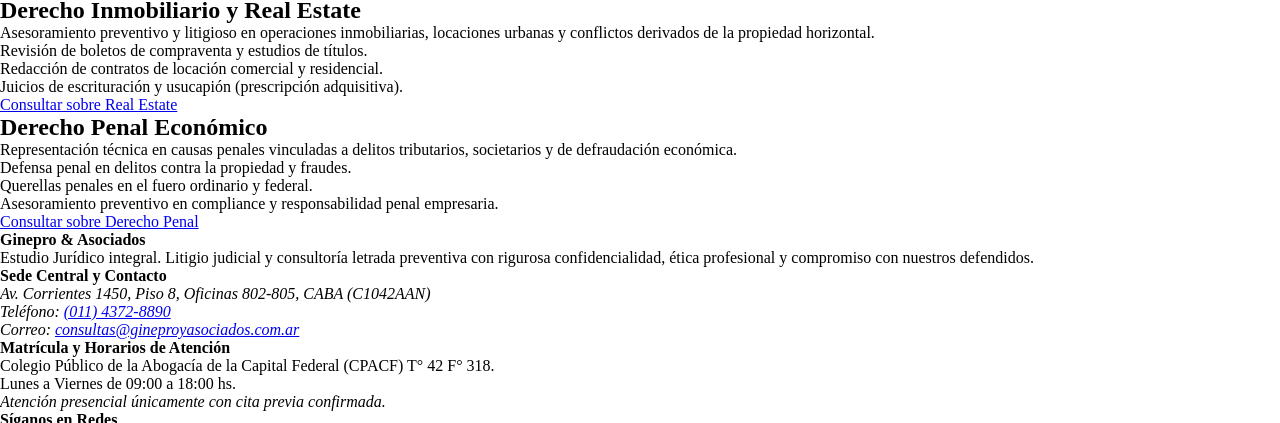
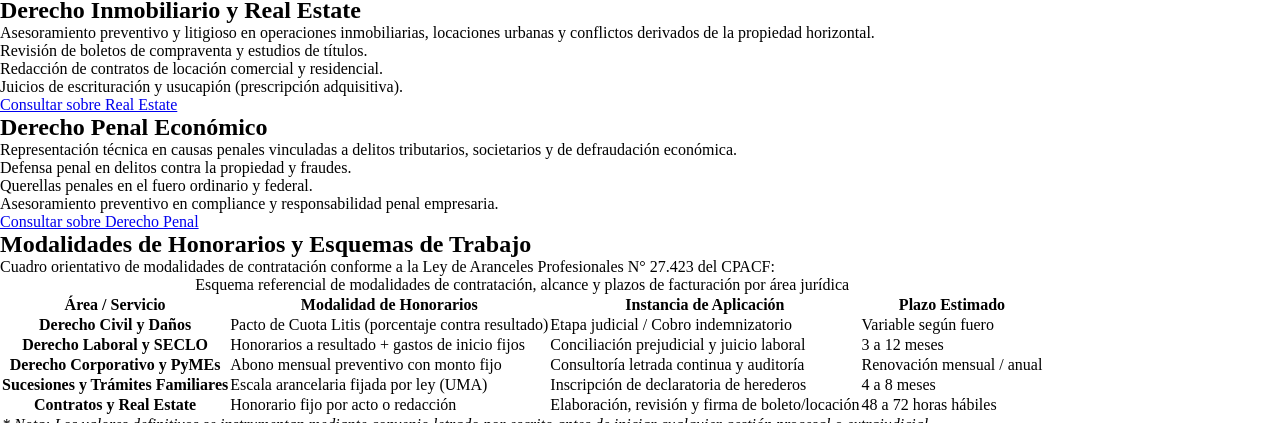
Before and after one commit to julianginepro/DiploWeb, a plain HTML site: page pages/areas.html in a window 1280 px wide. Shown: the part 2048-2471 px from the top of the page. Drawn offline with Linux system fonts and the light colour scheme.

Commit message:
Generacion de tabla

```diff
--- a/pages/areas.html
+++ b/pages/areas.html
@@ -148,6 +148,63 @@
 
         </section>
 
+        <!-- SECCIÓN DE HONORARIOS Y MODALIDADES DE CONTRATACIÓN -->
+        <section>
+            <h2>Modalidades de Honorarios y Esquemas de Trabajo</h2>
+            <p>Cuadro orientativo de modalidades de contratación conforme a la Ley de Aranceles Profesionales N° 27.423 del CPACF:</p>
+
+            <div>
+                <table>
+                <caption>Esquema referencial de modalidades de contratación, alcance y plazos de facturación por área jurídica</caption>
+                    <thead>
+                        <tr>
+                            <th scope="col">Área / Servicio</th>
+                            <th scope="col">Modalidad de Honorarios</th>
+                            <th scope="col">Instancia de Aplicación</th>
+                            <th scope="col">Plazo Estimado</th>
+                        </tr>
+                    </thead>
+                    <tbody>
+                        <tr>
+                            <th scope="row">Derecho Civil y Daños</th>
+                            <td>Pacto de Cuota Litis (porcentaje contra resultado)</td>
+                            <td>Etapa judicial / Cobro indemnizatorio</td>
+                            <td>Variable según fuero</td>
+                        </tr>
+                        <tr>
+                            <th scope="row">Derecho Laboral y SECLO</th>
+                            <td>Honorarios a resultado + gastos de inicio fijos</td>
+                            <td>Conciliación prejudicial y juicio laboral</td>
+                            <td>3 a 12 meses</td>
+                        </tr>
+                        <tr>
+                            <th scope="row">Derecho Corporativo y PyMEs</th>
+                            <td>Abono mensual preventivo con monto fijo</td>
+                            <td>Consultoría letrada continua y auditoría</td>
+                            <td>Renovación mensual / anual</td>
+                        </tr>
+                        <tr>
+                            <th scope="row">Sucesiones y Trámites Familiares</th>
+                            <td>Escala arancelaria fijada por ley (UMA)</td>
+                            <td>Inscripción de declaratoria de herederos</td>
+                            <td>4 a 8 meses</td>
+                        </tr>
+                        <tr>
+                            <th scope="row">Contratos y Real Estate</th>
+                            <td>Honorario fijo por acto o redacción</td>
+                            <td>Elaboración, revisión y firma de boleto/locación</td>
+                            <td>48 a 72 horas hábiles</td>
+                        </tr>
+                    </tbody>
+                    <tfoot>
+                        <tr>
+                            <td colspan="4"><em>* Nota: Los valores definitivos se instrumentan mediante convenio letrado por escrito antes de iniciar cualquier gestión procesal o extrajudicial.</em></td>
+                        </tr>
+                    </tfoot>
+                </table>
+            </div>
+        </section>
+
     </main>
 
     <!-- PIE DE PAGINA -->
```
